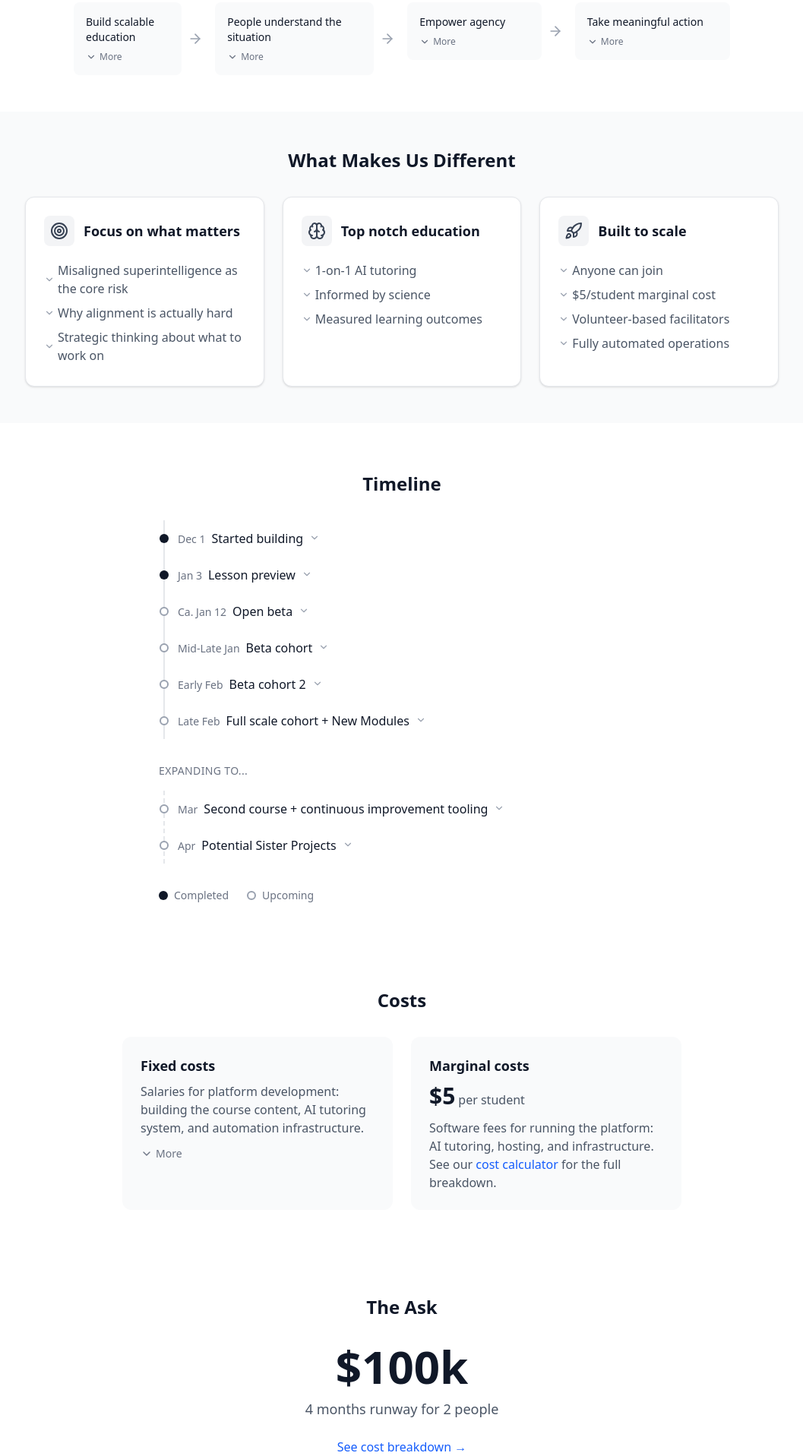
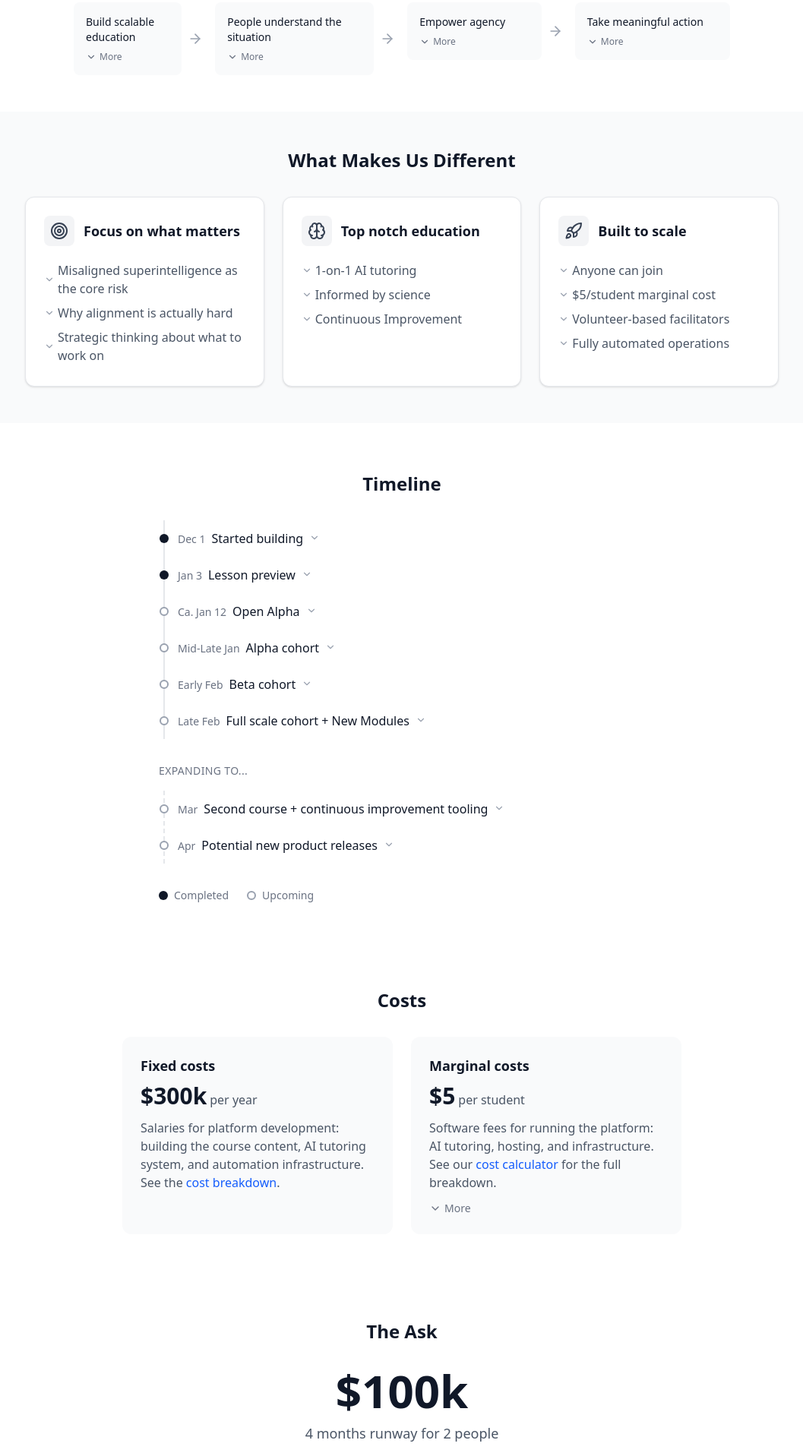
Before and after one commit to lucbrinkman/coursey-onepager, a React (Vite) app: page / in a window 1280 px wide. Shown: the part 880-2797 px from the top of the page at 76% size, without its empty margins (111-1168 px from the left). Built offline with nearby package versions, Linux system fonts and the light colour scheme.

Commit message:
Update cost visualization and UI improvements

```diff
--- a/src/App.jsx
+++ b/src/App.jsx
@@ -1,5 +1,6 @@
 import { BrowserRouter, Routes, Route } from 'react-router-dom'
 import { ExpandProvider } from './components/ExpandContext'
+import ScrollToTop from './components/ScrollToTop'
 import OnePager from './components/OnePager'
 import CostVisualization from './components/CostVisualization'
 import TeamCosts from './components/TeamCosts'
@@ -7,6 +8,7 @@ import TeamCosts from './components/TeamCosts'
 function App() {
   return (
     <BrowserRouter>
+      <ScrollToTop />
       <ExpandProvider>
         <Routes>
           <Route path="/" element={<OnePager />} />
--- a/src/components/CostVisualization.jsx
+++ b/src/components/CostVisualization.jsx
@@ -126,21 +126,31 @@ export default function CostVisualization() {
     <div className="min-h-screen bg-gradient-to-br from-slate-50 to-slate-100 p-8">
       <div className="max-w-5xl mx-auto">
         {/* Back link */}
+        <div className="sticky top-0 z-50 bg-gradient-to-br from-slate-50 to-slate-100 py-3 -mx-8 px-8 mb-3">
           <Link
             to="/"
-          className="inline-flex items-center gap-2 text-slate-600 hover:text-slate-900 mb-6 transition-colors"
+            className="inline-flex items-center gap-2 text-slate-600 hover:text-slate-900 transition-colors"
           >
             <ArrowLeft size={20} />
             Back to One-Pager
           </Link>
+        </div>
 
         <div className="text-center mb-10">
           <h1 className="text-4xl font-bold text-slate-800 mb-3">
-            Cost Per Student
+            Marginal Cost Calculator
           </h1>
           <p className="text-slate-600 text-lg max-w-2xl mx-auto">
             Students chat with an AI tutor about the course content. Here's what that costs.
           </p>
+          <div className="mt-4">
+            <Link
+              to="/team-costs"
+              className="inline-flex items-center gap-2 px-4 py-2 bg-slate-100 hover:bg-slate-200 text-slate-700 rounded-lg transition-colors"
+            >
+              Fixed Cost Breakdown →
+            </Link>
+          </div>
         </div>
 
         {/* Key metrics */}
--- a/src/components/Costs.jsx
+++ b/src/components/Costs.jsx
@@ -84,7 +84,7 @@ export default function Costs() {
             cost={costsSection.fixedCosts}
             isOpen={openItems.fixed}
             onToggle={() => toggle('fixed')}
-            showAmount={false}
+            showAmount={true}
           />
           <CostCard
             cost={costsSection.marginalCosts}
--- a/src/components/TeamCosts.jsx
+++ b/src/components/TeamCosts.jsx
@@ -9,6 +9,7 @@ const COSTS = {
     coworking: { amount: 5400, label: 'Coworking (PEAKS)' },
     meals: { amount: 4000, label: 'Meal stipend' },
     constellation: { amount: 3000, label: 'Visit to Constellation' },
+    claudeCode: { amount: 1914, label: 'Claude Code' }, // $200/mo × 12 = $2,400 USD
     lisa: { amount: 1000, label: 'Visit to LISA' },
     ceealar: { amount: 400, label: 'Visit to CEEALAR' },
   },
@@ -21,16 +22,23 @@ const totalExpenses = Object.values(COSTS.workExpenses).reduce((sum, e) => sum +
 const totalChf = salaryWithEmployer + totalExpenses;
 const totalUsd = Math.round(totalChf * COSTS.chfToUsd);
 
+// Budget calculations
+const TOTAL_BUDGET = 300000;
+const TEAM_SIZE = 2;
+const totalForTeam = totalUsd * TEAM_SIZE;
+const buffer = TOTAL_BUDGET - totalForTeam;
+
 const COLORS = {
   salary: '#3b82f6',
   expenses: '#22c55e',
   accent: '#f59e0b',
-  // Work expense colors
-  coworking: '#22c55e',
-  meals: '#16a34a',
+  // Work expense colors (darkest for largest, at bottom of chart)
+  coworking: '#14532d',
+  meals: '#166534',
   constellation: '#15803d',
-  lisa: '#166534',
-  ceealar: '#14532d',
+  claudeCode: '#16a34a',
+  lisa: '#22c55e',
+  ceealar: '#4ade80',
 };
 
 function formatChf(value) {
@@ -65,33 +73,58 @@ export default function TeamCosts() {
     <div className="min-h-screen bg-gradient-to-br from-slate-50 to-slate-100 p-8">
       <div className="max-w-4xl mx-auto">
         {/* Back link */}
+        <div className="sticky top-0 z-50 bg-gradient-to-br from-slate-50 to-slate-100 py-3 -mx-8 px-8 mb-3">
           <Link
             to="/"
-          className="inline-flex items-center gap-2 text-slate-600 hover:text-slate-900 mb-6 transition-colors"
+            className="inline-flex items-center gap-2 text-slate-600 hover:text-slate-900 transition-colors"
           >
             <ArrowLeft size={20} />
             Back to One-Pager
           </Link>
+        </div>
 
         <div className="text-center mb-10">
           <h1 className="text-4xl font-bold text-slate-800 mb-3">
             Team Costs
           </h1>
           <p className="text-slate-600 text-lg max-w-2xl mx-auto">
-            What it costs to fund one person working full-time on Coursey
+            What it costs to fund two people working full-time on Coursey
           </p>
         </div>
 
-        {/* Hero number */}
-        <div className="bg-white rounded-xl p-8 shadow-sm border border-slate-200 text-center mb-10">
-          <p className="text-sm text-slate-500 uppercase tracking-wide mb-2">Per Person, Per Year</p>
-          <p className="text-5xl font-bold text-slate-800">{formatUsd(totalUsd)}</p>
-          <p className="text-slate-400 mt-2">{formatChf(totalChf)}</p>
+        {/* Key metrics */}
+        <div className="grid grid-cols-1 md:grid-cols-3 gap-4 mb-10">
+          <div className="bg-white rounded-xl p-6 shadow-sm border border-slate-200 text-center">
+            <p className="text-sm text-slate-500 uppercase tracking-wide mb-1">Per Year</p>
+            <p className="text-4xl font-bold text-slate-800">${TOTAL_BUDGET.toLocaleString('en-US')}</p>
+          </div>
+          <div className="bg-white rounded-xl p-6 shadow-sm border border-slate-200 text-center">
+            <p className="text-sm text-slate-500 uppercase tracking-wide mb-1">Per Person, Per Year</p>
+            <p className="text-4xl font-bold text-slate-800">{formatUsd(totalUsd)}</p>
+            <p className="text-xs text-slate-400 mt-1">{formatChf(totalChf)}</p>
+          </div>
+          <div className="bg-white rounded-xl p-6 shadow-sm border border-slate-200 text-center">
+            <p className="text-sm text-slate-500 uppercase tracking-wide mb-1">Buffer</p>
+            <p className="text-4xl font-bold text-slate-800">{formatUsd(buffer)}</p>
+          </div>
+        </div>
+
+        {/* Context */}
+        <div className="bg-white rounded-xl p-6 shadow-sm border border-slate-200 mb-8">
+          <div className="prose prose-slate max-w-none text-slate-600">
+            <p>Roughly 150k USD/y per person, for 2 people. Those are budgets, not gross salaries. They include employer-side costs and software costs.</p>
+            <p>We expect to grow in the future, but leading AI-native companies show large teams are no longer required for success.</p>
+            <p>Salaries wil be for:</p>
+            <ul className="list-disc pl-5 space-y-2">
+              <li>Current founder (Luc). This will still be below the median income where Luc lives and significantly below the counterfactual salary in the industry. Salary is expected to rise when Coursey is succesful.</li>
+              <li>A co-founder that we're currently looking for. However, we're not depending on finding a cofounder quickly, and would rather take our time to find a really good match.</li>
+            </ul>
+          </div>
         </div>
 
         {/* Chart 1: Salary vs Expenses - Horizontal stacked bar */}
         <div className="bg-white rounded-xl p-6 shadow-sm border border-slate-200 mb-8">
-          <h2 className="text-lg font-semibold text-slate-800 mb-4">Where the money goes</h2>
+          <h2 className="text-lg font-semibold text-slate-800 mb-4">Per person cost breakdown</h2>
           <div className="h-10 flex rounded overflow-hidden">
             <div
               style={{
@@ -118,58 +151,11 @@ export default function TeamCosts() {
           </div>
         </div>
 
-        {/* Charts 2 & 3: Side by side on larger screens */}
+        {/* Charts: Side by side on larger screens */}
         <div className="grid grid-cols-1 lg:grid-cols-2 gap-8 mb-8">
-          {/* Chart 2: Work Expenses Breakdown - Vertical Stacked with Labels */}
+          {/* How Costs Add Up - Vertical Stacked */}
           <div className="bg-white rounded-xl p-6 shadow-sm border border-slate-200">
-            <h2 className="text-lg font-semibold text-slate-800 mb-4">Work expenses breakdown</h2>
-            <div className="flex gap-4" style={{ height: 300 }}>
-              {/* Vertical stacked bar */}
-              <div className="w-16 flex-shrink-0 flex flex-col-reverse rounded overflow-hidden">
-                {expensesBreakdown.map((item) => (
-                  <div
-                    key={item.key}
-                    style={{
-                      backgroundColor: item.color,
-                      height: `${(item.value / totalExpenses) * 100}%`,
-                    }}
-                  />
-                ))}
-              </div>
-              {/* Labels positioned at segment midpoints */}
-              <div className="relative flex-1">
-                {(() => {
-                  let cumulative = 0;
-                  return expensesBreakdown.map((item) => {
-                    const bottom = (cumulative / totalExpenses) * 100;
-                    const height = (item.value / totalExpenses) * 100;
-                    cumulative += item.value;
-                    return (
-                      <div
-                        key={item.key}
-                        className="absolute left-0 flex items-center whitespace-nowrap"
-                        style={{
-                          bottom: `${bottom + height / 2}%`,
-                          transform: 'translateY(50%)',
-                        }}
-                      >
-                        <div className="w-3 h-px bg-slate-300 mr-2" />
-                        <span className="text-sm text-slate-600">{item.name}</span>
-                        <span className="text-sm font-medium text-slate-800 ml-2">{formatChf(item.value)}</span>
-                      </div>
-                    );
-                  });
-                })()}
-              </div>
-            </div>
-            <p className="text-sm text-slate-500 text-center mt-4">
-              Total: {formatChf(totalExpenses)}
-            </p>
-          </div>
-
-          {/* Chart 3: How Costs Add Up - Vertical Stacked */}
-          <div className="bg-white rounded-xl p-6 shadow-sm border border-slate-200">
-            <h2 className="text-lg font-semibold text-slate-800 mb-4">How costs add up</h2>
+            <h2 className="text-lg font-semibold text-slate-800 mb-4">Salary cost breakdown</h2>
             <div className="flex gap-4" style={{ height: 300 }}>
               {/* Vertical stacked bar */}
               <div className="w-16 flex-shrink-0 flex flex-col-reverse rounded overflow-hidden">
@@ -216,6 +202,53 @@ export default function TeamCosts() {
               Employer costs: social security, pension, insurance (~13.5%)
             </p>
           </div>
+
+          {/* Work Expenses Breakdown - Vertical Stacked with Labels */}
+          <div className="bg-white rounded-xl p-6 shadow-sm border border-slate-200">
+            <h2 className="text-lg font-semibold text-slate-800 mb-4">Work expenses breakdown</h2>
+            <div className="flex gap-4" style={{ height: 300 }}>
+              {/* Vertical stacked bar */}
+              <div className="w-16 flex-shrink-0 flex flex-col-reverse rounded overflow-hidden">
+                {expensesBreakdown.map((item) => (
+                  <div
+                    key={item.key}
+                    style={{
+                      backgroundColor: item.color,
+                      height: `${(item.value / totalExpenses) * 100}%`,
+                    }}
+                  />
+                ))}
+              </div>
+              {/* Labels positioned at segment midpoints */}
+              <div className="relative flex-1">
+                {(() => {
+                  let cumulative = 0;
+                  return expensesBreakdown.map((item) => {
+                    const bottom = (cumulative / totalExpenses) * 100;
+                    const height = (item.value / totalExpenses) * 100;
+                    cumulative += item.value;
+                    return (
+                      <div
+                        key={item.key}
+                        className="absolute left-0 flex items-center whitespace-nowrap"
+                        style={{
+                          bottom: `${bottom + height / 2}%`,
+                          transform: 'translateY(50%)',
+                        }}
+                      >
+                        <div className="w-3 h-px bg-slate-300 mr-2" />
+                        <span className="text-sm text-slate-600">{item.name}</span>
+                        <span className="text-sm font-medium text-slate-800 ml-2">{formatChf(item.value)}</span>
+                      </div>
+                    );
+                  });
+                })()}
+              </div>
+            </div>
+            <p className="text-sm text-slate-500 text-center mt-4">
+              Total: {formatChf(totalExpenses)}
+            </p>
+          </div>
         </div>
 
         <p className="text-center text-slate-400 text-sm mt-8">
--- a/textContent.js
+++ b/textContent.js
@@ -160,8 +160,14 @@ Many of the key principles in good education design happen to be **easy to imple
 **Spaced repetition**: brains need to get back to a topic over time to remember it long-term. At the end of the course, the learner should still be capable of the learning outcomes of all lessons – not just the last lesson.`,
         },
         {
-          text: "Measured learning outcomes",
-          detail: `We measure learning outcomes to ensure we're actually teaching people what we want, rather than just making people *feel like* they've learned something – which is a common pitfall in popular  education.`,
+          text: "Continuous Improvement",
+          detail: `We enable continuous improvement of our courses by:
+
+          **Measuring learning outcomes.** This ensures we're actually teaching people what we want, rather than just making people *feel like* they've learned something – a common pitfall in online education.
+
+          **A/B testing** different teaching methods and learning materials (articles/videos) to see which work best to achieve those learning outcomes.
+
+          **Tracking participants after course completion.** When a learner finishes our course, their journey into AI Safety only just begins. We stay in touch with our alumni to see if our courses are actually helping them be more impactful.`,
         },
       ],
     },
@@ -242,29 +248,31 @@ export const timelineSection = {
     },
     {
       date: "Ca. Jan 12",
-      label: "Open beta",
+      label: "Open Alpha",
       past: false,  // Coming up
       detail: "Opening the platform for beta testers, including a first 1h lesson with progress tracking and the ability to sign up for our first cohort.",
     },
     {
       date: "Mid-Late Jan",
-      label: "Beta cohort",
+      label: "Alpha cohort",
       past: false,  // Coming up
-      detail: `Launch of the first structured cohort with group sessions. This allows us to figure out all the kinks in our automation system and fix them. We will facilitate this first cohort by ourselves.`,
+      detail: `Launch of the first structured cohort with group sessions. This allows us to figure out all the kinks in our automation system and fix them. We will facilitate this first cohort by ourselves to learn what works and what doesn't.`,
     },
     {
       date: "Early Feb",
-      label: "Beta cohort 2",
+      label: "Beta cohort",
       past: false,  // Coming up
-      detail: "This second beta cohort will be run by external volunteer facilitators, which allows us to test what they need and to further test our automation systems.",
+      detail: "This second beta cohort will be run by volunteer facilitators, which allows us to test what they need and to further test our automation systems.",
     },
     {
       date: "Late Feb",
       label: "Full scale cohort + New Modules",
       past: false,  // Coming up
-      detail: `We'll launch fully at a scale similar to what BlueDot currently offers, provided we have enough students and facilitators wanting to participate.
+      detail: `We'll be able to host hundreds of students per month (similar to the scale that BlueDot currently offers), provided we have enough demand from students and enough facilitators wanting to participate. We expect to have to work out some final optimizations in our automated operations, before we'll be able to scale to (tens of) thousands of students per month.
 
-      We'll also launch the first optional modules that strengthen our flagship course.`,
+      We will test various growth and marketing strategies and likely partner with an existing marketing org in the AI Safety space to help us figure out how to activate the expected demand for our course.
+
+      We'll also launch the first optional modules that strengthen our flagship course. This may include modules on effectively communicating about AI Safety and mental health.`,
     },
   ],
 
@@ -274,16 +282,24 @@ export const timelineSection = {
     {
       date: "Mar",
       label: "Second course + continuous improvement tooling",
-      detail: "Launching additional course content and tools for easier course creation",
+      detail: `We're considering to launch courses and modules on **Governance, Technical Safety, and Effective Grantmaking.**
+
+      We're also planning tools that make creating and improving courses easier, including tools for **automatically A/B testing** new explainers (articles/videos) compared to existing material.
+
+      We'll also set up systems that **nudge participants to help improve the course** by writing new material and creating new videos, potentially with monetary rewards for content that's good enough to become part of our course.`,
     },
     {
       date: "Apr",
-      label: "Potential Sister Projects",
+      label: "Potential new product releases",
       detail: `In the age of AI, you don't need an entire team to work for 1 year to build a product. We have several inter-related ideas to strengthen the AI Safety ecosystem, including:
 
-      - More tightly integrating Stampy, an *informational* AI Safety chatbot (which has a slightly different focus from our *educational* AI Tutor.)
+      More tightly integrating **Stampy**, an *informational* AI Safety chatbot (which has a slightly different focus from our *educational* AI Tutor.)
 
-      - An AI Safety networking and matchmaking tool, that connects people based on interests and skills.`,
+      An **AI Safety networking and matchmaking tool**, that connects people based on interests and skills.
+
+      A **first-contact AI safety onboarding tool**, that helps people figure out where they are and what the next step in their AI Safety journey could be.
+
+      We're already in touch with people developing or thinking about developing each of these, and they would integrate well with our core offering.`,
     },
   ],
 
@@ -306,14 +322,10 @@ export const costsSection = {
   // Fixed costs explanation
   fixedCosts: {
     headline: "Fixed costs",
-    text: "Salaries for platform development: building the course content, AI tutoring system, and automation infrastructure.",
-    detail: `Roughly 150k USD/y per person, for 2 people. Those are budgets, not gross salaries. Employer-side costs and software costs will be incurred.
-
-    We expect to grow in the future, but leading AI-native companies show large teams are no longer required for success.
-
-    Salaries wil be for:
-    - Current founder (Luc). This will still be below the median income where Luc lives and significantly below the counterfactual salary in the industry. Salary is expected to rise when Coursey is succesful.
-    - A co-founder that we're currently looking for. However, we're not depending on finding a cofounder quickly, and would rather take our time to find a really good match.`,
+    amount: "$300k",
+    amountLabel: "per year",
+    text: "Salaries for platform development: building the course content, AI tutoring system, and automation infrastructure. See the [cost breakdown](/team-costs).",
+    // detail moved to /team-costs page
   },
 
   // Marginal costs explanation
@@ -322,7 +334,7 @@ export const costsSection = {
     amount: "$5",
     amountLabel: "per student",
     text: "Software fees for running the platform: AI tutoring, hosting, and infrastructure. See our [cost calculator](/costs) for the full breakdown.",
-    // detail: "These are the only ongoing costs - no human labor required to run courses.",
+    detail: "We expect to find enough resources to cover these costs in a way that scales to millions of students. For now, we cover them from the buffer included in the bugdet. In the future, we'll experiment with asking students for donations after taking the course.",
   },
 };
 
```
Also changed, not shown: src/components/OnePager.jsx (+11 -2 lines), src/components/ScrollToTop.jsx (added, +12 -0 lines). Lines whose indentation alone changed are shown as unchanged.
